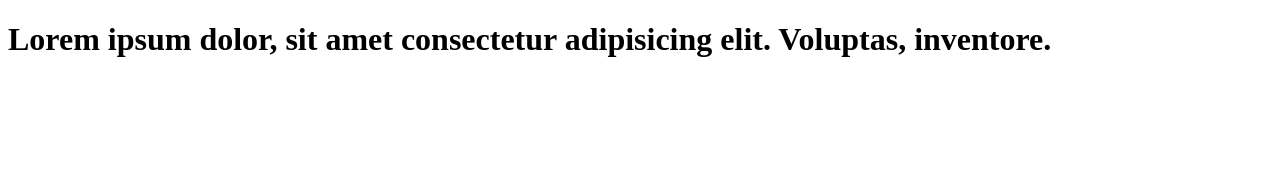
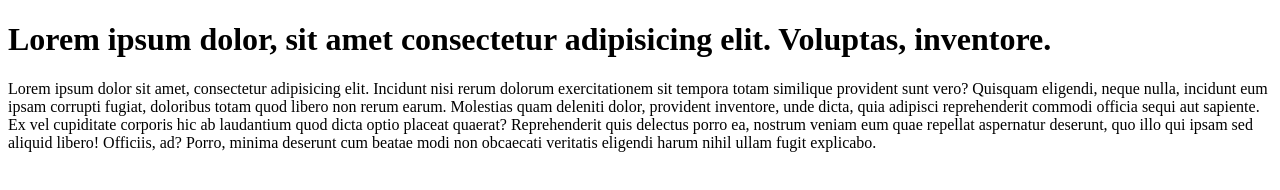
Before and after one commit to Aravind633/PushingIntoGitHub, a plain HTML site: page index.html in a window 1280 px wide. Drawn offline with Linux system fonts and the light colour scheme.

Commit message:
Add this para

```diff
--- a/index.html
+++ b/index.html
@@ -10,5 +10,18 @@
       Lorem ipsum dolor, sit amet consectetur adipisicing elit. Voluptas,
       inventore.
     </h1>
+    <p>
+      Lorem ipsum dolor sit amet, consectetur adipisicing elit. Incidunt nisi
+      rerum dolorum exercitationem sit tempora totam similique provident sunt
+      vero? Quisquam eligendi, neque nulla, incidunt eum ipsam corrupti fugiat,
+      doloribus totam quod libero non rerum earum. Molestias quam deleniti
+      dolor, provident inventore, unde dicta, quia adipisci reprehenderit
+      commodi officia sequi aut sapiente. Ex vel cupiditate corporis hic ab
+      laudantium quod dicta optio placeat quaerat? Reprehenderit quis delectus
+      porro ea, nostrum veniam eum quae repellat aspernatur deserunt, quo illo
+      qui ipsam sed aliquid libero! Officiis, ad? Porro, minima deserunt cum
+      beatae modi non obcaecati veritatis eligendi harum nihil ullam fugit
+      explicabo.
+    </p>
   </body>
 </html>
```
